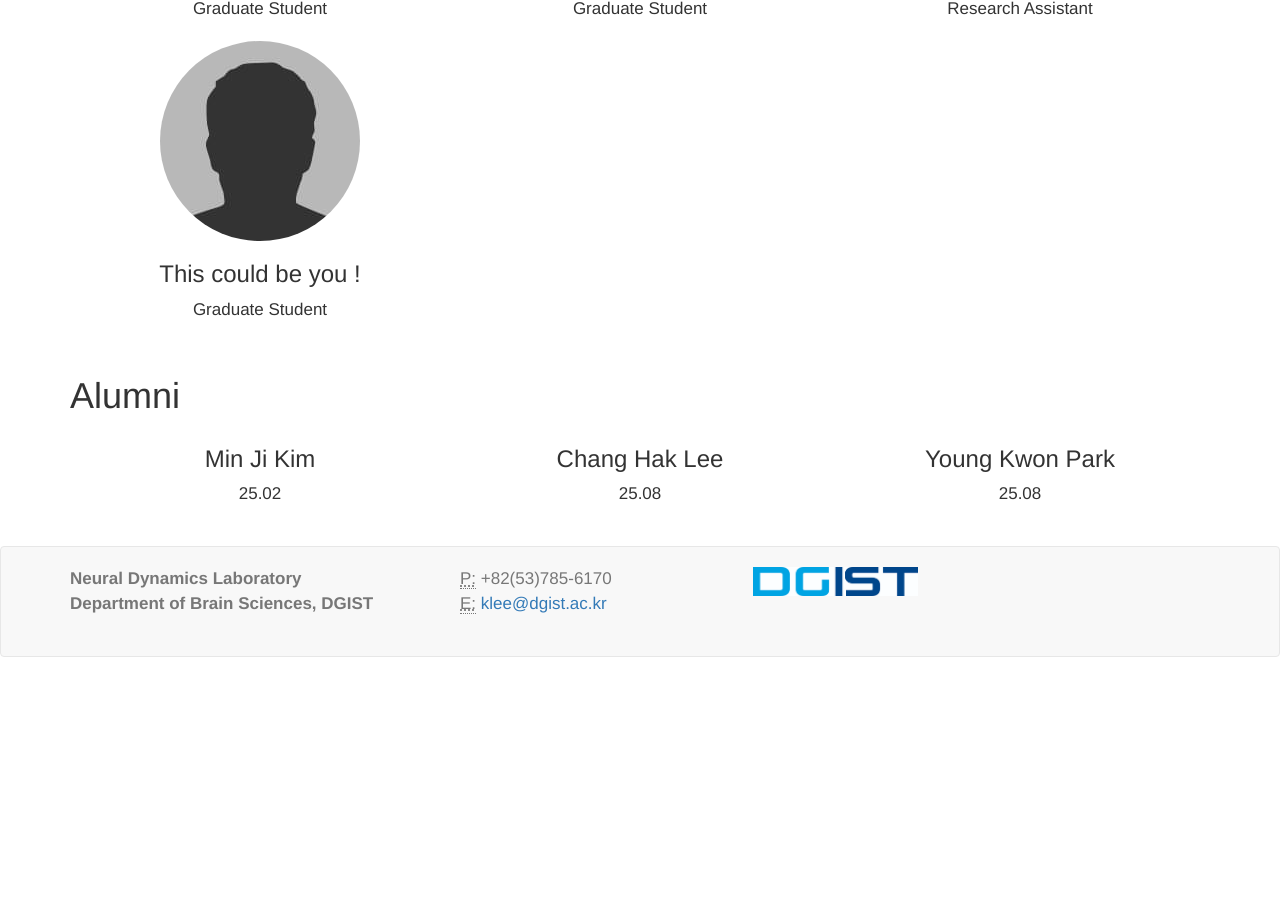
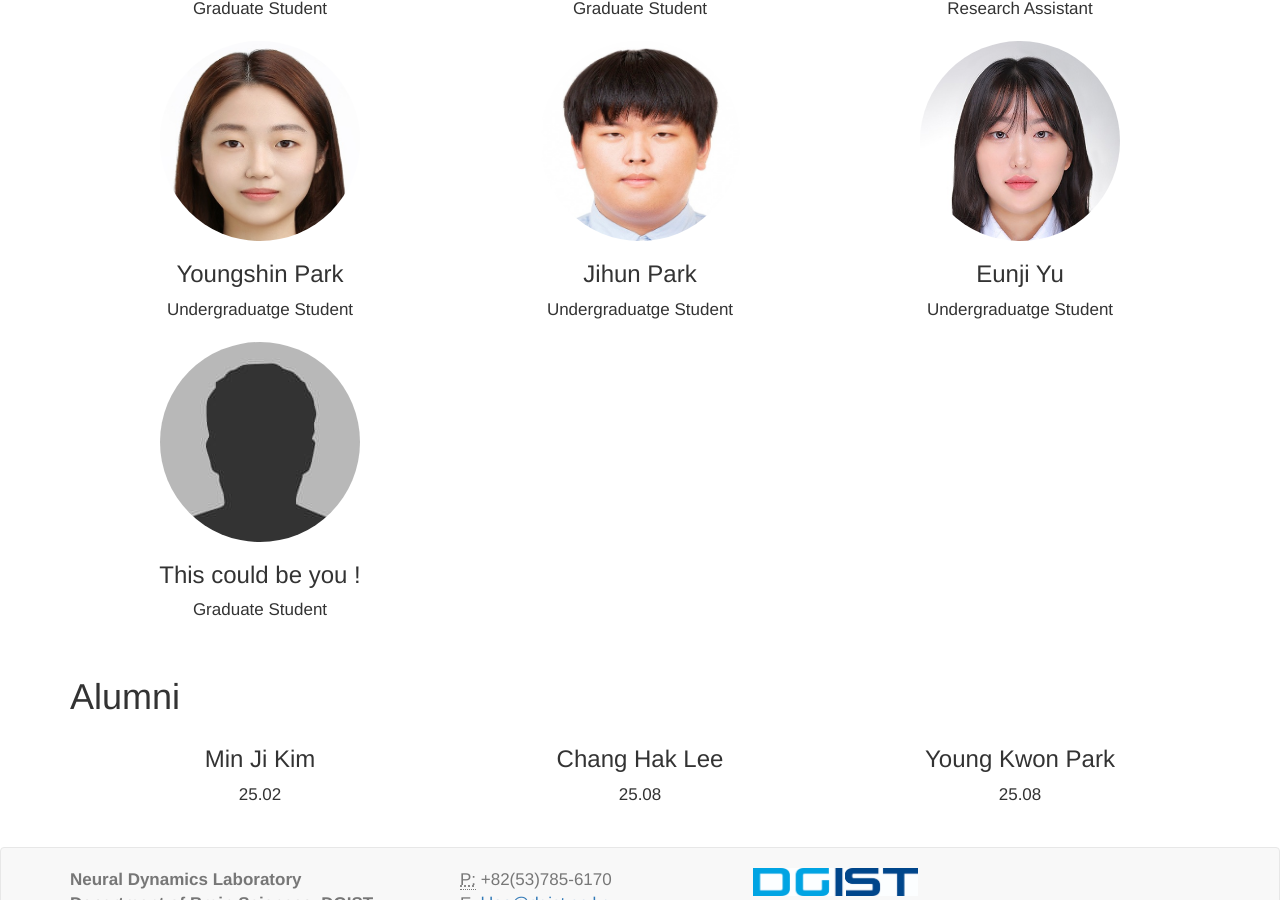
Before and after one commit to kleelab/kleelab.github.io, a Jekyll site: the page built from people.html, in a window 1280 px wide and 900 px high, scrolled down 715 px. Built offline with Jekyll 4.4.1, drawn with Linux system fonts in a browser that asks for light colours; nearby versions of some CDN libraries; a style sheet for code colours, icons or effects is not loaded; before the commit the page ends 1372 px from its top, so only the background shows below that.

Commit message:
Update people.yml

```diff
--- a/_data/people.yml
+++ b/_data/people.yml
@@ -24,6 +24,18 @@
   role: Research Assistant
   photo: "/images/Sehui Lee.jpg"
 
+- name: Youngshin Park
+  role: Undergraduatge Student
+  photo: "/images/Youngshin Park.jpg"
+
+- name: Jihun Park
+  role: Undergraduatge Student
+  photo: "/images/Jihun Park.jpg"
+
+- name: Eunji Yu
+  role: Undergraduatge Student
+  photo: "/images/Eunji Yu.jpg"
+
 - name: "This could be you !"
   role: Graduate Student
   photo: "/images/Rock.jpg"
```
